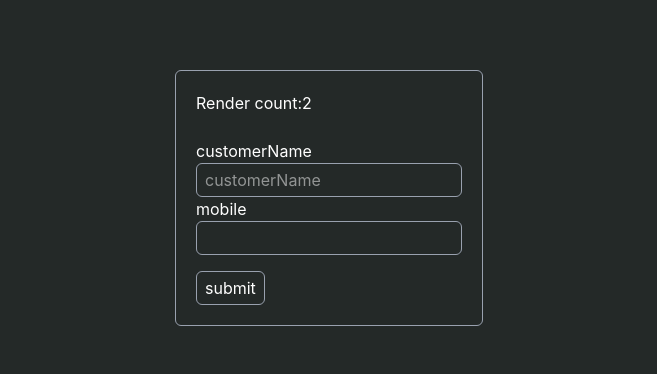
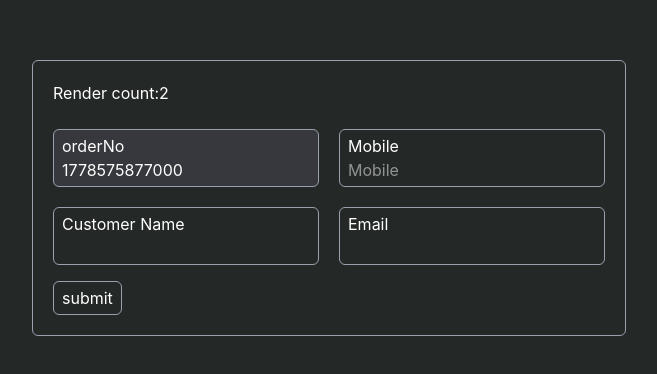
Before and after one commit to amiralim1377/react-hook-form-workshop, a React (Vite) app: page / in a window 1280 px wide. Shown: the part 202-576 px from the top of the page, without its empty margins (311-968 px from the left). Built offline with nearby package versions, Linux system fonts and the light colour scheme.

Commit message:
learn(validation): implement required, length, and pattern rules with message objects

```diff
--- a/src/FoodDeliveryForm.tsx
+++ b/src/FoodDeliveryForm.tsx
@@ -23,14 +23,17 @@ export default function FoodDeliveryForm() {
     defaultValues: {
       customerName: "",
       mobile: "",
+      email: "",
+      orderNo: new Date().valueOf(),
     },
   });
+  console.log(errors);
 
   const onSubmit: SubmitHandler<FoodDeliveryFormType> = (formData) => {
     console.log(formData);
   };
 
-  // onerror
+  // onerror-function
   const onError: SubmitErrorHandler<FoodDeliveryFormType> = (errors) => {
     console.log(errors);
   };
@@ -39,32 +42,71 @@ export default function FoodDeliveryForm() {
     <form
       autoComplete="false"
       onSubmit={handleSubmit(onSubmit, onError)}
-      className="border border-gray-400 rounded-md p-5  "
+      className="border border-gray-400 rounded-md p-5"
+      noValidate
     >
       <RenderCount />
       <br />
-      <div className="flex flex-col">
-        <label htmlFor="customerName">customerName</label>
+      <div className="grid grid-cols-2 grid-rows-2 gap-5 items-center">
+        <div className="flex flex-col bg-zinc-700/70 border px-2 py-1 border-gray-400 rounded-md">
+          <label htmlFor="orderNo">orderNo</label>
           <input
-          className="border px-2 py-1 border-gray-400 rounded-md"
-          {...register("customerName", {
-            required: "customer Name is required",
+            className="outline-0 "
+            {...register("orderNo", {
+              required: "orderNo  is required",
             })}
-          id="customerName"
-          type="text"
-          placeholder="customerName"
+            type="string"
+            id="orderNo"
+            disabled
           />
         </div>
-      <div className="flex flex-col">
-        <label htmlFor="mobile">mobile</label>
+        <div className="flex flex-col border px-2 py-1 border-gray-400 rounded-md">
+          <label htmlFor="Mobile">Mobile</label>
           <input
-          id="mobile"
-          className="border px-2 py-1 border-gray-400 rounded-md"
+            className="outline-0"
             {...register("mobile", {
-            required: true,
+              required: { value: true, message: "mobile is required" },
+              minLength: { value: 11, message: "Must be 11 digits" },
+              maxLength: { value: 11, message: "Must be 11 digits" },
             })}
+            type="text"
+            placeholder="Mobile"
           />
         </div>
+        <div className="flex flex-col border px-2 py-1 border-gray-400 rounded-md">
+          <label htmlFor="customerName">Customer Name</label>
+          <input
+            className="outline-0"
+            {...register("customerName", {
+              required: {
+                value: true,
+                message: "customer Name is required",
+              },
+            })}
+            type="text"
+            id="customerName"
+          />
+        </div>
+        <div className="flex flex-col border px-2 py-1 border-gray-400 rounded-md">
+          <label htmlFor="Email">Email</label>
+          <input
+            className="outline-0"
+            {...register("email", {
+              required: {
+                value: true,
+                message: "email is required",
+              },
+              pattern: {
+                value: /^[^\s@]+@[^\s@]+\.[^\s@]+$/,
+                message: "Invalid email address",
+              },
+            })}
+            type="text"
+            id="Email"
+          />
+        </div>
+      </div>
+
       <div className="mt-4">
         <button
           type="submit"
```
Lines whose indentation alone changed are shown as unchanged.
